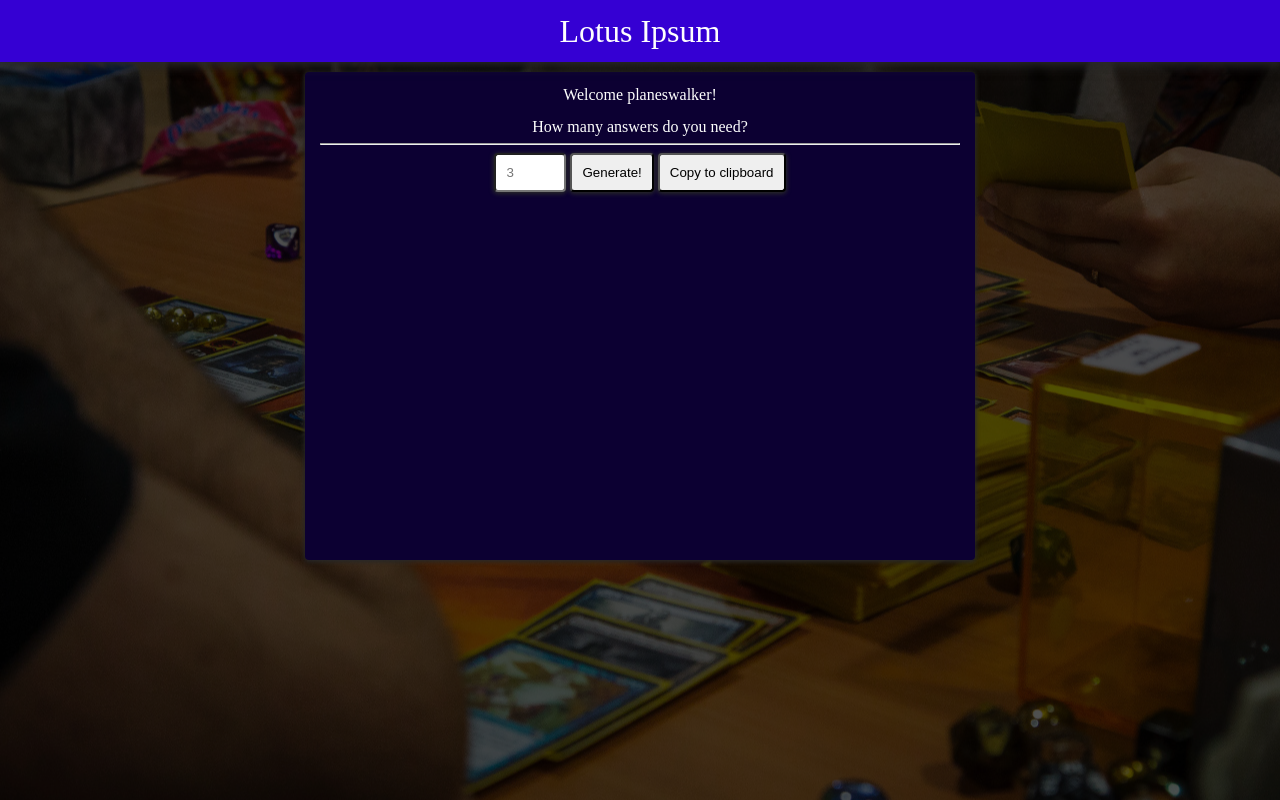
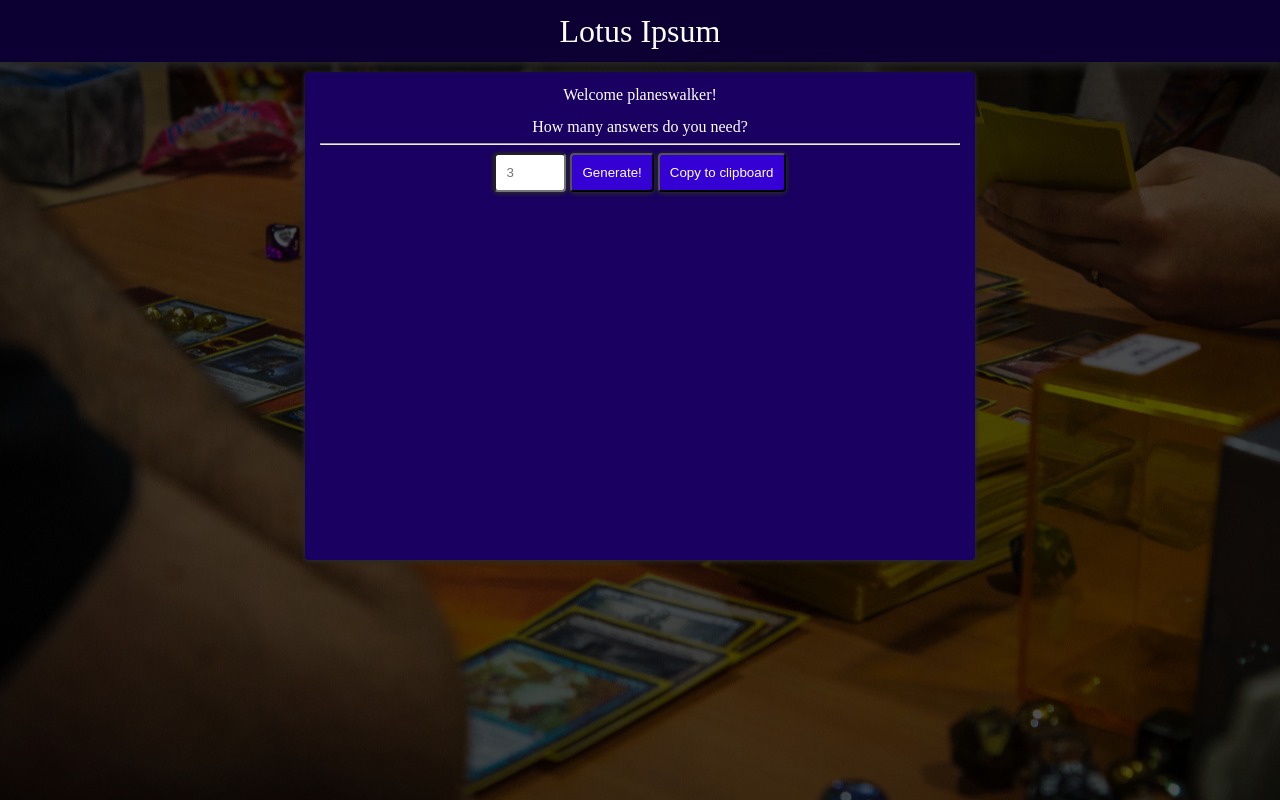
Before and after one commit to krab7191/lotus-ipsum-site, a website: page public/index.html in a window 1280 px wide. Drawn offline with nearby package versions, Linux system fonts and the light colour scheme.

Commit message:
Style tweaks

```diff
--- a/public/index.html
+++ b/public/index.html
@@ -19,10 +19,10 @@
 			<p class="browsehappy">You are using an <strong>outdated</strong> browser. Please <a href="#">upgrade your browser</a> to improve your experience.</p>
 		<![endif]-->
 		<!-- <script src="" async defer></script> -->
-		<header class="bg-primary">
+		<header class="bg-darkest">
 			<h1>Lotus Ipsum</h1>
 		</header>
-		<div id="main" class="bg-darkest">
+		<div id="main" class="bg-darker">
 			<p>
 				Welcome planeswalker!
 			</p>
@@ -32,9 +32,10 @@
 			<div id="text-container" class="color-text"></div>
 			<div id="message-container"></div>
 			<input type="number" id="num-paras" placeholder="3" min='0' max='20' />
-			<button type="button" id="generate-button" onclick="getParagraphs()">Generate!</button>
+			<button type="button" id="generate-button" onclick="getParagraphs()"
+				class="bg-primary color-text">Generate!</button>
 			<button type="button" data-clipboard-target="#text-container"
-				id="copy-button">Copy to
+				id="copy-button" class="bg-primary color-text">Copy to
 				clipboard</button>
 		</div>
 		<script src="https://unpkg.com/axios/dist/axios.min.js"></script>
```
